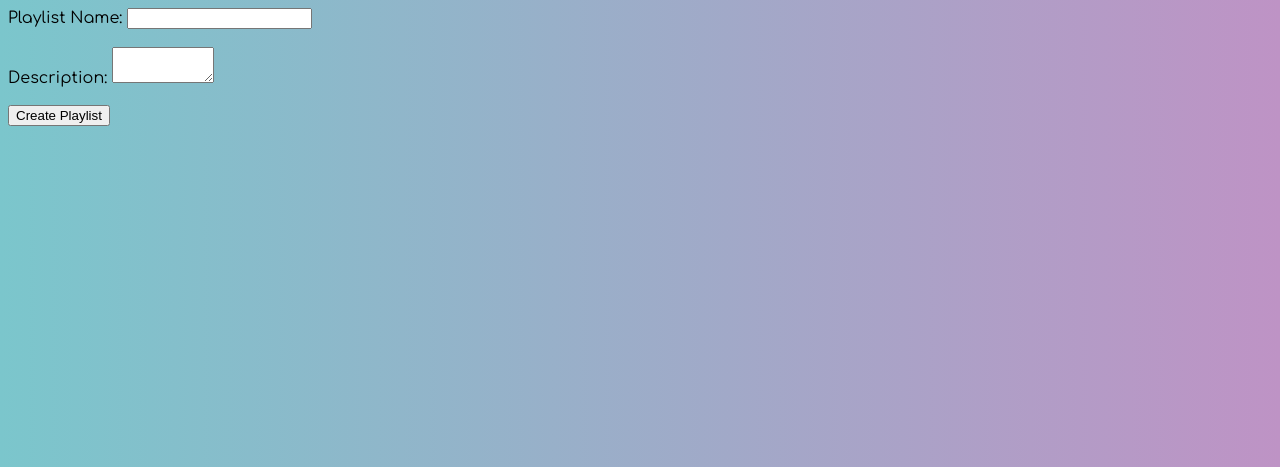
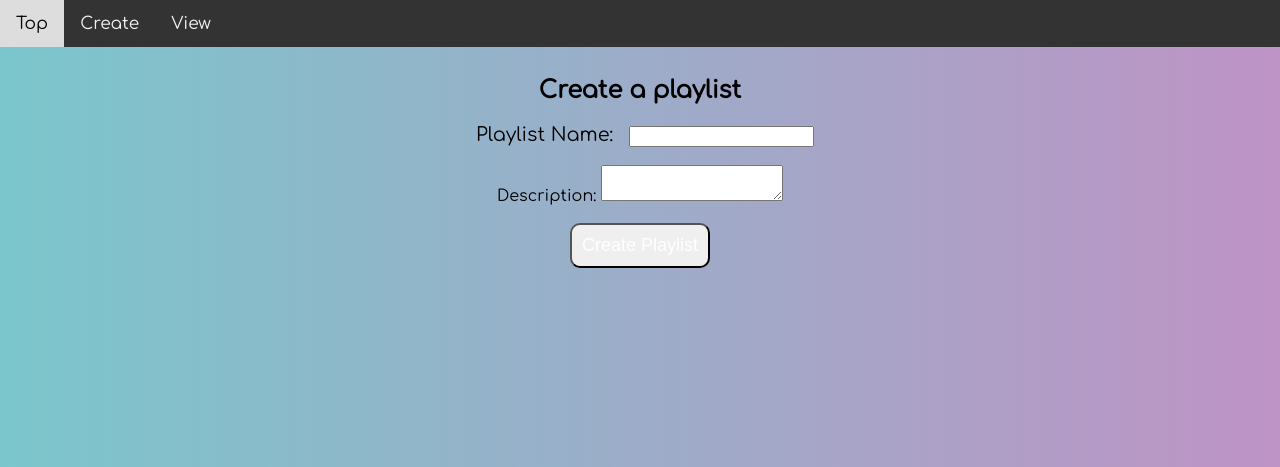
Before and after one commit to Tbot101/Spotify_API_Project, a Flask app: page /create in a window 1280 px wide. Shown: the top 467 px of the page. Run offline with Flask 2, Linux system fonts and the light colour scheme.

Commit message:
Finished

```diff
--- a/app.py
+++ b/app.py
@@ -1,22 +1,52 @@
-from flask import Flask, render_template
+from flask import Flask, render_template, request, session, redirect
 import json
 import backend
 
 app = Flask(__name__)
 obj = backend.lastFmSpotify()
 
+app.secret_key = 'fweSjieEJKp'
+
+topsongs = obj.fetch_songs_from_lastfm()
+
+
 @app.route('/')
 def hello_world():
-    return render_template('index.html')
+    return redirect('/create')
 
-@app.route('/top')
+
+@app.route('/top', methods=['GET', 'POST'])
 def top_songs():
-    topsongs = obj.fetch_songs_from_lastfm()
-    return render_template('index.html', topsongs=topsongs, template='top')
+    if request.method == 'GET':
+        return render_template('index.html', topsongs=topsongs, template='top')
+    else:
+        if 'id' in session.keys():
+            uri = obj.get_uri_from_spotify(topsongs)
+            playlist_id = session['id']
+            ans = obj.add_songs_to_playlist(uri, playlist_id)
+            return redirect('/view')
+        return redirect('/create')
 
-@app.route('/create')
+
+@app.route('/create', methods=['GET', 'POST'])
 def create_playlist():
-    return render_template('index.html', template='create')
+    print(request.method)
+    if request.method == 'GET':
+        return render_template('index.html', template='create')
+    if request.method == 'POST':
+        name = request.form["playlist_name"].strip()
+        desc = request.form["playlist_desc"].strip()
+        session['id'] = obj.create_spotify_playlist(name, desc)
+        return redirect('/top')
 
-if __name__=='__main__':
+
+@app.route('/view')
+def view_songs():
+    if 'id' in session.keys():
+        songs = obj.list_songs_in_playlist(session['id'])
+        return render_template('index.html', songs=songs, template='view')
+    return redirect('/create')
+
+
+if __name__ == '__main__':
     app.run(debug=True)
--- a/password.py
+++ b/password.py
@@ -1,8 +1,10 @@
 def spotify_user_id():
     return 'stealthforce10'
 
+
 def spotify_token():
-    return 'BQDklP3Bc5k7skJYvUiQuMvxTr9ZrTZ9AaQFcZmwzXz34je_VCZvvG9oAqzMoMZsBO64t-r7-5Xawj8S1aa2_biaRsBzfY6cWkBzDracnPBdl53dl9sJmUM35kagKDG_NbqVXohFoix2EUtAJRWYeYmoNUCD5bOG17914BdMHzA2_xwC8wZW'
+    return 'BQB69wG0o7yYGAG-pCHNS4O5RdTaueClZHqbVxGz-LrvuROgtQmHq5-pAwwEgitp4rce4FFnYH6xanLSFQLr9X4bMA1ieYfG0ypAkQ57CJTsUrB5tL0QUWGeIDc1xHlwSlxamYrprU7ViZdLhf45K2Y7Q9xFOSPDTR-9KsQqAOTM0YwSxxnN'
+
 
 def last_fm_api_key():
     return 'f101ad43c4a598af92c91bebdf1383b4'
--- a/static/styles.css
+++ b/static/styles.css
@@ -1,28 +1,83 @@
-*{
+* {
   box-sizing: border-box;
 }
 
 body {
-    font-family: 'Comfortaa', cursive;
-    background: #BE93C5;  /* fallback for old browsers */
-    background: -webkit-linear-gradient(to right, #7BC6CC, #BE93C5);  /* Chrome 10-25, Safari 5.1-6 */
-    background: linear-gradient(to right, #7BC6CC, #BE93C5); /* W3C, IE 10+/ Edge, Firefox 16+, Chrome 26+, Opera 12+, Safari 7+ */
+  font-family: "Comfortaa", cursive;
+  background: #be93c5; /* fallback for old browsers */
+  background: -webkit-linear-gradient(
+    to right,
+    #7bc6cc,
+    #be93c5
+  ); /* Chrome 10-25, Safari 5.1-6 */
+  background: linear-gradient(
+    to right,
+    #7bc6cc,
+    #be93c5
+  ); /* W3C, IE 10+/ Edge, Firefox 16+, Chrome 26+, Opera 12+, Safari 7+ */
+  margin: 0;
 }
 
 table {
   border-collapse: collapse;
 }
 
-td, th {
+td,
+th {
   border: 1px solid black;
   text-align: left;
   padding: 8px;
 }
 
-div #content{
+div #content {
   display: flex;
   justify-content: center;
   align-items: center;
   height: 100vh;
   flex-direction: column;
 }
+
+form {
+  display: flex;
+  justify-content: center;
+  align-items: center;
+  padding: 10px;
+  flex-direction: column;
+}
+
+#mylabel {
+  font-size: 1.2rem;
+  padding: 10px;
+}
+
+#btn {
+  padding: 10px;
+  border-radius: 10px;
+  color: white;
+  font-size: 18px;
+}
+
+.topnav {
+  overflow: hidden;
+  background-color: #333;
+  margin: 0;
+}
+
+.topnav a {
+  float: left;
+  color: #f2f2f2;
+  text-align: center;
+  padding: 14px 16px;
+  text-decoration: none;
+  font-size: 17px;
+}
+
+.topnav a:hover {
+  background-color: #ddd;
+  color: black;
+}
+
+.topnav a.active {
+  background-color: #4caf50;
+  color: white;
+}
--- a/templates/index.html
+++ b/templates/index.html
@@ -8,9 +8,16 @@
     <title>Spotify App</title>
 </head>
 <body>
+    <div class="topnav">
+        <a href="/top">Top</a>
+        <a href="/create">Create</a>
+        <a href="/view">View</a>
+    </div>
 
 <div id="content">
     {% if template == 'top' %}
+    <form method='POST'>
+        <h2>Top 20 Songs</h2>
         <table>
             <tr>
                 <th>Song</th>
@@ -22,19 +29,34 @@
                 <th>{{artist}}</th>
             </tr>
             {% endfor %}
-    </table>
+        </table><br>
+        <input type="submit" id="btn" value="Add songs">
+    </form>
+
+    {% elif template == 'view' %}
+    <h2>Songs in Playlist</h2>
+        <table>
+            <tr>
+                <th>Song</th>
+            </tr>
+            {% for song in songs %}
+            <tr>
+                <th>{{song}}</th>
+            </tr>
+            {% endfor %}
+        </table><br>
 
     {% elif template == 'create' %}
-    <form method="post">
-
+    <form method="POST">
+        <h2>Create a playlist</h2>
         <div id="inline">
-            <label>Playlist Name: </label>
+            <label id='mylabel'>Playlist Name: </label>
             <input type="text" name="playlist_name">
         </div><br>
 
         <div id="inline">
             <label>Description: </label>
-            <textarea cols="10" rows='2' name="playlist_name"></textarea>
+            <textarea cols="20" rows='2' name="playlist_desc"></textarea>
         </div><br>
 
         <input type="submit" id="btn" value="Create Playlist">
```
Also changed, not shown: backend.py (+19 -22 lines). Lines whose indentation alone changed are shown as unchanged.
